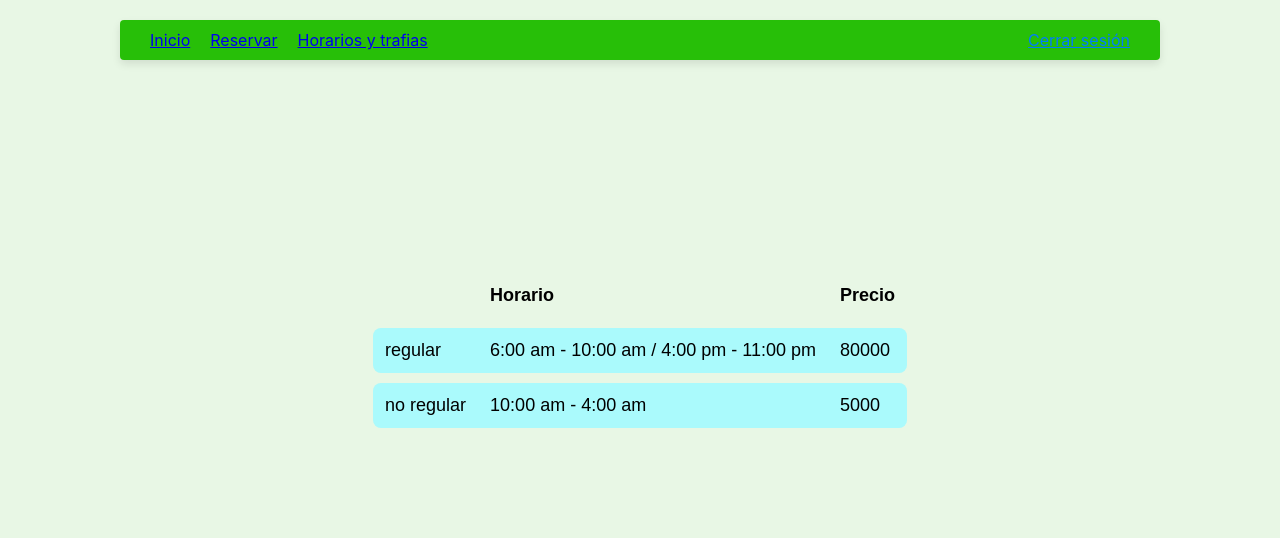
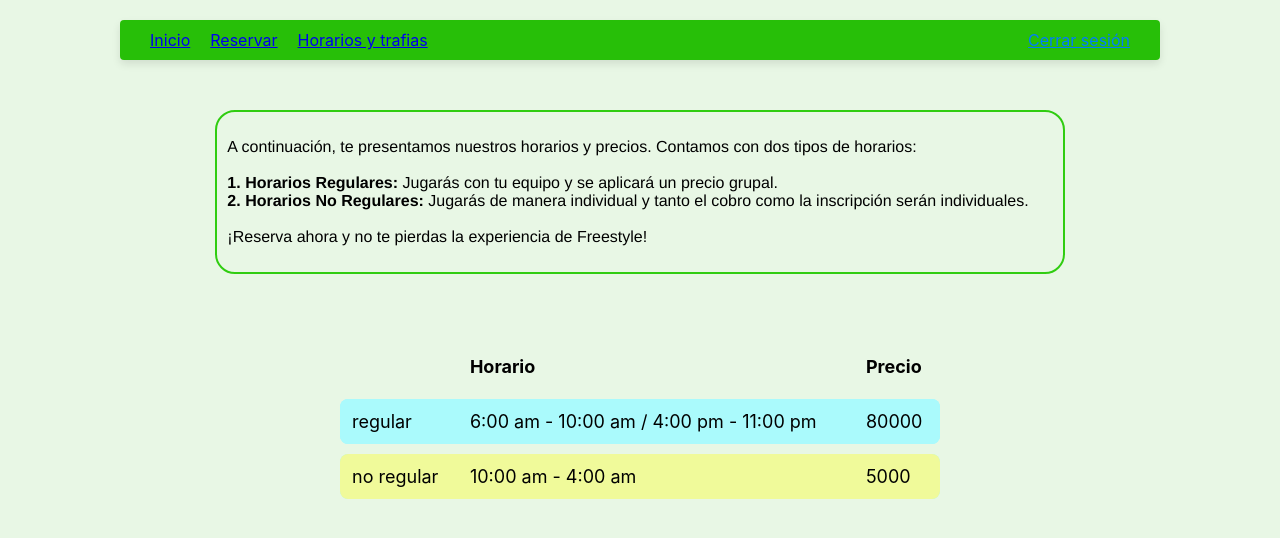
Before and after one commit to F4brii/free-style, a React (Create React App) app in the folder front/free-style/: page /precios in a window 1280 px wide. Shown: the top 538 px of the page. Built offline with nearby package versions, Linux system fonts and the light colour scheme.

Commit message:
anuncio de precios y tipos de horarios

```diff
--- a/front/free-style/src/pages/Precios.js
+++ b/front/free-style/src/pages/Precios.js
@@ -12,8 +12,21 @@ const Precios = () => {
         "horario": "10:00 am - 4:00 am",
         "precio" : "5000"
     }];
+
     return (
-        <div className="tabla-container">
+        <div className="contenedor">
+            <div className="mensaje-container">
+            <p>
+                A continuación, te presentamos nuestros horarios y precios. Contamos con dos tipos de horarios:
+                <br />
+                <br />
+                <b>1. Horarios Regulares:</b> Jugarás con tu equipo y se aplicará un precio grupal.<br />
+                <b>2. Horarios No Regulares:</b> Jugarás de manera individual y tanto el cobro como la inscripción serán individuales.<br />
+            <br />
+                ¡Reserva ahora y no te pierdas la experiencia de Freestyle!
+            </p>
+            </div>
+            <div className="tabla-container2">
         <table className="tabla-precio">
             <thead className="cabezapre">
                     <tr>
@@ -24,7 +37,7 @@ const Precios = () => {
             </thead>
             <tbody className="azul">
             {pre.map((pre, index) => (
-            <tr key={index}>
+            <tr key={index} className={index % 2 === 0 ? "azul" : "amarillo"}>
                 <td>{pre.tipo}</td>
                 <td>{pre.horario}</td>
                 <td>{pre.precio}</td>
@@ -33,6 +46,7 @@ const Precios = () => {
             </tbody>
         </table>
         </div>
+        </div>
     );
     };
 
--- a/front/free-style/src/styles/Precios.css
+++ b/front/free-style/src/styles/Precios.css
@@ -1,24 +1,48 @@
+
+.contenedor {
+    display: flex;
+    flex-direction: column;
+    align-items: center;
+    padding-top: 50px;
+}
+
+.mensaje-container {
+    width: 100%;
+    margin-bottom: 40px;
+    text-align:start;
+    font-family:'Franklin Gothic Medium', 'Arial Narrow', Arial, sans-serif;
+    padding: 10px;
+    border: 2px solid #30cd11;
+    border-radius: 20px;
+}
+
 .tabla-container {
-    font-family: Arial, sans-serif;
+    width: 100%;
     display: flex;
     justify-content: center;
-    align-items: center;
-    height: 70vh;
-    margin: 0;
 }
-.tabla-precios{
+
+.tabla-container2 {
     width: 100%;
     max-width: 600px;
+    display: flex;
+    justify-content: center;
+}
+
+.tabla-precios {
+    width: 100%;
     border-collapse: collapse;
     margin: 20px 0;
     box-shadow: 0 2px 3px rgba(0, 0, 0, 0.1);
     background-color: #fff;
 }
-.amarillo,.azul,.cabezapre {
+
+.amarillo, .azul, .cabezapre {
     padding: 12px;
     text-align: left;
     font-size: large;
 }
+
 .cabezapre {
     background-color: #c5cfcf;
 }
@@ -26,12 +50,15 @@
 .azul {
     background-color: #aafafc;
 }
+
 .amarillo {
     background-color: #f0fa9a;
 }
-.azul:hover, .amarillo:hover{
+
+.azul:hover, .amarillo:hover {
     background-color: #f1f1f1;
 }
-.amarillo,.azul,.cabezapre {
+
+.amarillo, .azul, .cabezapre {
     border-bottom: 1px solid #ddd;
 }
```
